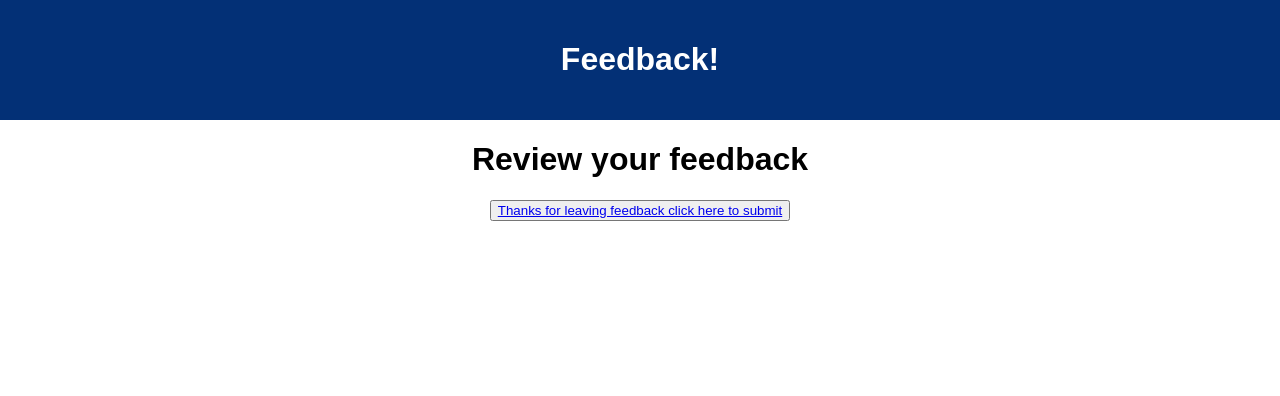
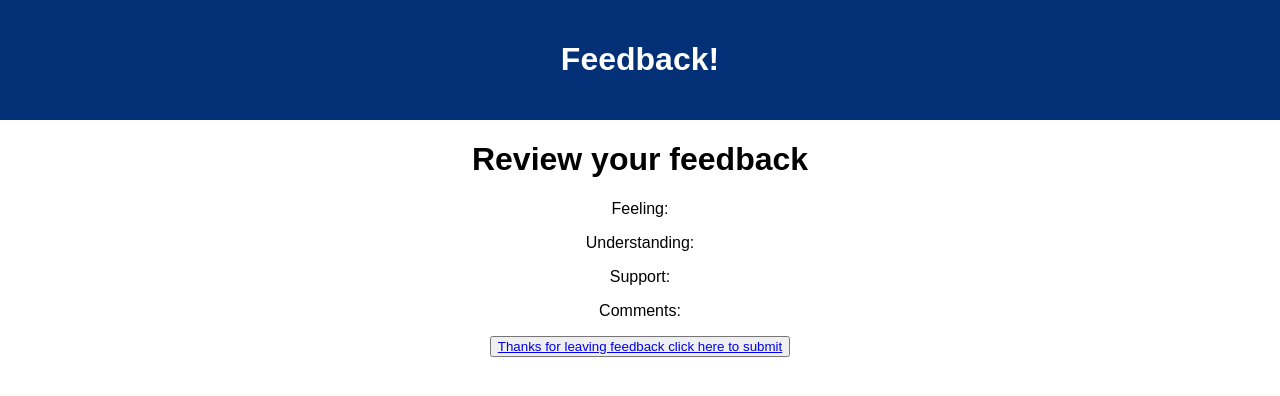
Before and after one commit to Frank-Raso/feedback-loop, a React (Create React App) app: page /#/Review in a window 1280 px wide. Shown: the top 396 px of the page. Built offline with nearby package versions, Linux system fonts and the light colour scheme.

Commit message:
send feedback to review with redux

```diff
--- a/src/components/App/App.jsx
+++ b/src/components/App/App.jsx
@@ -19,15 +19,10 @@ function App() {
   const supp = useSelector (store=> store.supportReducer)
   const comm = useSelector (store=> store.comReducer)
 
-
   return (
     <div className='App'>
       <header className='App-header'>
         <h1 className='App-title'>Feedback!</h1>
-        <p>{feel}</p>
-        <p>{under}</p>
-        <p>{supp}</p>
-        <p>{comm}</p>
 
       </header>
 
--- a/src/components/Comments/Comments.jsx
+++ b/src/components/Comments/Comments.jsx
@@ -1,12 +1,33 @@
 import React from 'react';
 import {useState} from 'react'
+import {useDispatch} from 'react-redux'
+
+
+
 
 function comments() {
+
+
+  const[comFeed, setComFeed] = useState('');
+  const dispatch = useDispatch();
+
+  const comIn = ()=>{
+    console.log('in comIn:')
+    setComFeed(event.target.value)
+  }
+
+  const setCom = ()=>{
+    dispatch({type:'SET_COM', payload:comFeed})
+  }
+
+
+
+
   return (
     <div>
       <h1>Any comments you want to leave?</h1>
-      <input placeholder="Comments" type="text" />
-      <button><a href='/#/Review'>Submit</a></button>
+      <input placeholder="Comments" type="text" onChange={comIn} />
+      <button onClick={setCom} ><a href='/#/Review'>Submit</a></button>
     </div>
   );
 }
--- a/src/components/Feeling/Feeling.jsx
+++ b/src/components/Feeling/Feeling.jsx
@@ -1,21 +1,24 @@
 import React from 'react';
 import {useState} from 'react'
 import {useDispatch} from 'react-redux'
+import { useHistory } from 'react-router-dom';
 
 
 
 function Feeling() {
 
-const[feedback, setFeed] = useState('');
+const[feelFeed, setFeelFeed] = useState('');
 const dispatch = useDispatch();
+const history = useHistory();
 
   const FeelingIn = ()=>{
     console.log('in FeelingIn:')
-    setFeed(event.target.value)
+    setFeelFeed(event.target.value)
   }
 
   const setFeeling = ()=>{
-    dispatch({type:'SET_FEEL', payload:feedback})
+    dispatch({type:'SET_FEEL', payload:feelFeed})
+    // history.push('/#/Understanding')
   }
 
 
@@ -27,9 +30,10 @@ const dispatch = useDispatch();
       <h1>How are you feeling today?</h1>
 
       <input placeholder="Feeling" type="text" onChange={FeelingIn} />
-      <button onClick={setFeeling} ><a href='/#/Understanding'>Submit</a></button>
+      <button onClick={setFeeling}><a href='/#/Understanding'>Submit</a></button>
+
     </div>
   );
 }
-
+<a href='/#/Understanding'></a>
 export default Feeling;
--- a/src/components/Review/Review.jsx
+++ b/src/components/Review/Review.jsx
@@ -1,14 +1,21 @@
 import React from 'react';
 import { useState } from 'react'
+import {useSelector} from 'react-redux'
+import {useDispatch} from 'react-redux'
+
 
 function Review() {
+  const feel = useSelector (store=> store.feelReducer)
+  const under = useSelector (store=> store.understandReducer)
+  const supp = useSelector (store=> store.supportReducer)
+  const comm = useSelector (store=> store.comReducer)
   return (
     <div>
       <h1>Review your feedback</h1>
-      <p></p>
-      <p></p>
-      <p></p>
-      <p></p>
+      <p>Feeling:{feel}</p>
+      <p>Understanding:{under}</p>
+      <p>Support:{supp}</p>
+      <p>Comments:{comm}</p>
 
 
       <button><a href='/#/Success'>Thanks for leaving feedback click here to submit</a></button>
--- a/src/components/Support/Support.jsx
+++ b/src/components/Support/Support.jsx
@@ -1,12 +1,33 @@
 import React from 'react';
 import {useState} from 'react'
+import {useDispatch} from 'react-redux'
+
+
+
+
 
 function Support() {
+
+  const[supportFeed, setSupportFeed] = useState('');
+  const dispatch = useDispatch();
+
+  const SupportIn = ()=>{
+    console.log('in SupportIn:')
+    setSupportFeed(event.target.value)
+  }
+
+  const setSupport = ()=>{
+    dispatch({type:'SET_SUPPORT', payload:supportFeed})
+  }
+
+
+
+
   return (
     <div>
       <h1>How well are you being supported?</h1>
-      <input placeholder="Support" type="number" />
-      <button><a href='/#/Comments'>Submit</a></button>
+      <input placeholder="Support" type="text" onChange={SupportIn} />
+      <button onClick={setSupport}><a href='/#/Comments'>Submit</a></button>
     </div>
   );
 }
--- a/src/components/Understanding/Understanding.jsx
+++ b/src/components/Understanding/Understanding.jsx
@@ -10,16 +10,16 @@ function Understanding() {
 
 
 
-const[feedback, setFeed] = useState('');
+const[underFeed, setUnderFeed] = useState('');
 const dispatch = useDispatch();
 
   const UnderstandingIn = ()=>{
     console.log('in UnderstandingIn:')
-    setFeed(event.target.value)
+    setUnderFeed(event.target.value)
   }
 
   const setUnderstanding = ()=>{
-    dispatch({type:'SET_UNDER', payload:feedback})
+    dispatch({type:'SET_UNDER', payload:underFeed})
   }
 
 
```
